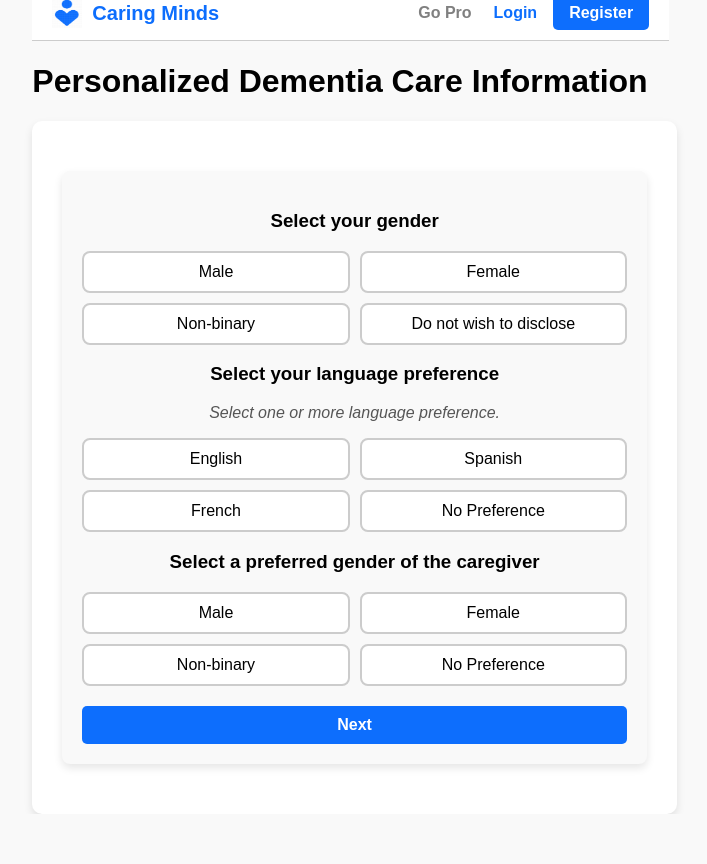
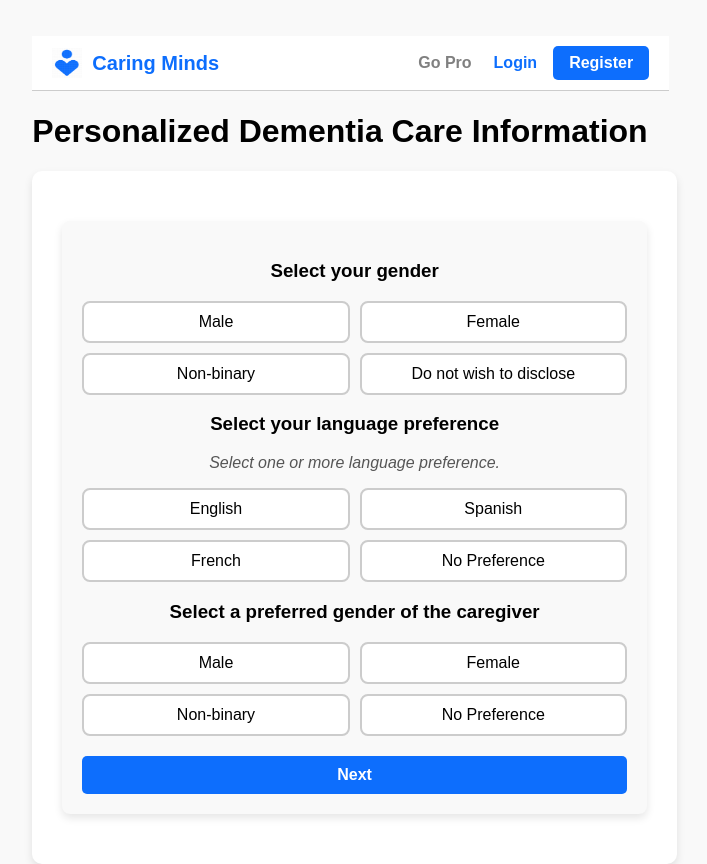
Before and after one commit to RakeshSuvvari/Caring_Minds, a React (Create React App) app in the folder frontend/care-recipient-form/: page / in a window 1280 px wide. Shown: the whole page, without its empty margins (300-1007 px from the left). Before the commit the page ends 814 px from the top, so only its background shows below. Built offline with nearby package versions, Linux system fonts and the light colour scheme.

Commit message:
nav-adjust

```diff
--- a/frontend/care-recipient-form/src/nav.js
+++ b/frontend/care-recipient-form/src/nav.js
@@ -14,7 +14,10 @@ function Navigation() {
           padding: "10px 20px",
           borderBottom: "1px solid #ccc",
           backgroundColor: "#fff",
+          marginTop: "100px",
           width: "97%", // Ensure full width
+          top: 0,
+          position: "relative",
           zIndex: "1000", // Ensure it stays above other content
         }}
       >
```
